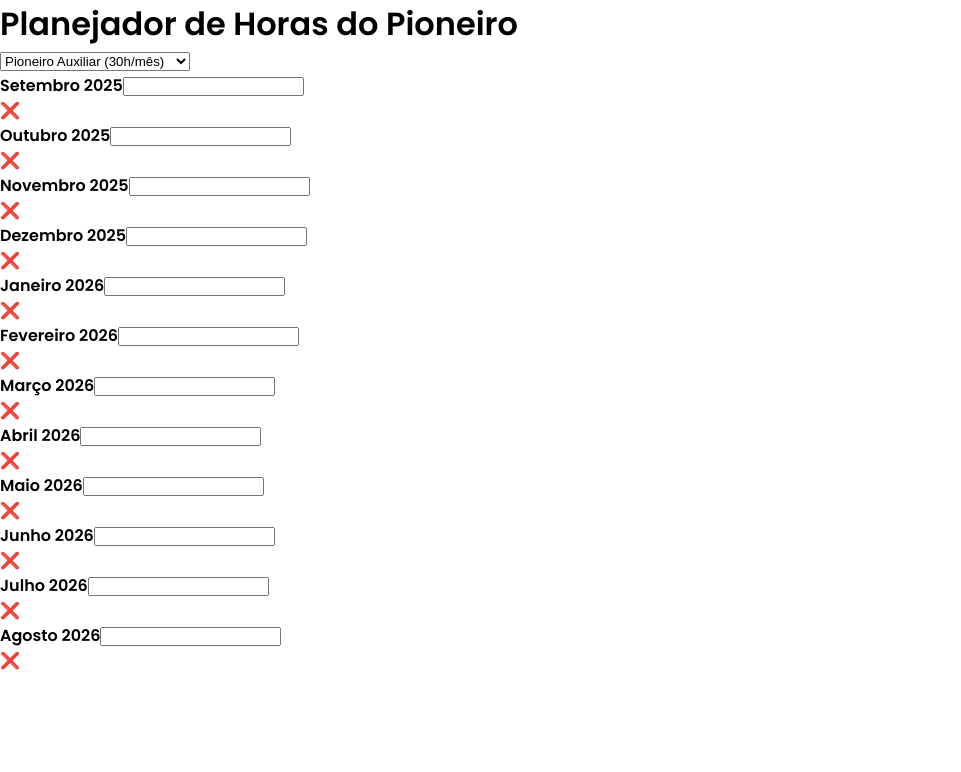
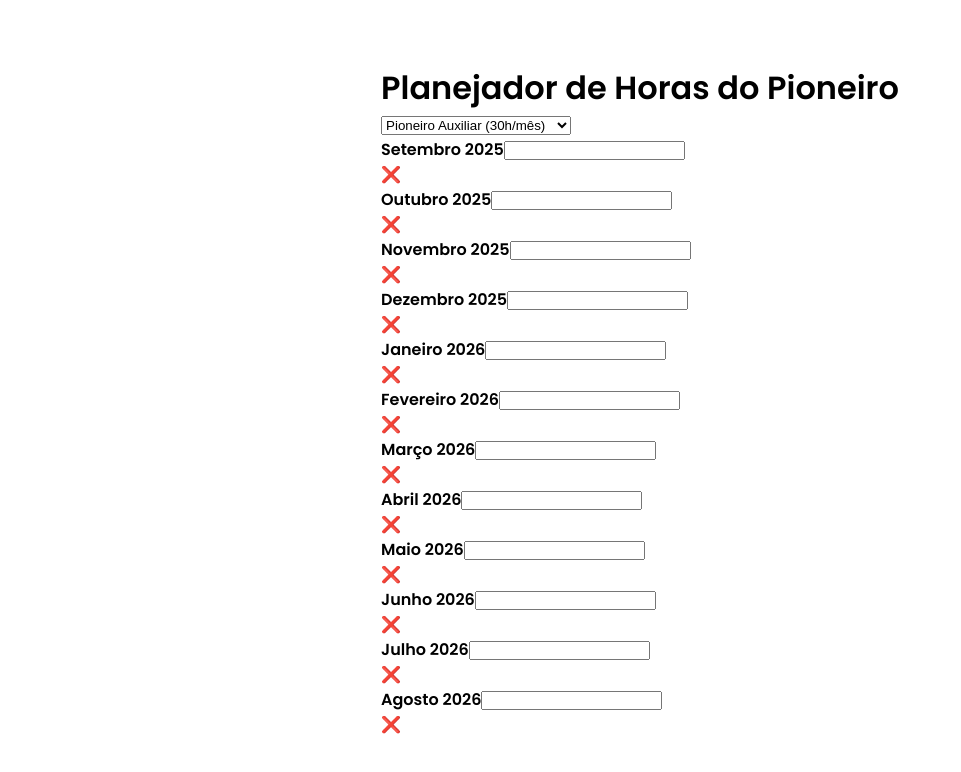
Before and after one commit to alansilvastos/planejador-horas-js, a Next.js app: page / in a window 1280 px wide. Shown: the top 772 px of the page, without its empty margins (0-961 px from the left). Built offline with nearby package versions, Linux system fonts and the light colour scheme.

Commit message:
Update layout.jsx

```diff
--- a/app/layout.jsx
+++ b/app/layout.jsx
@@ -1,17 +1,18 @@
-import './globals.css';
-import { Poppins } from 'next/font/google';
-
-const poppins = Poppins({ subsets: ['latin'], weight: ['400', '600'] });
-
-export const metadata = {
-  title: 'Planejador de Horas do Pioneiro',
-  description: 'Calcule e planeje suas horas de serviço no período de setembro a agosto.',
-};
-
 export default function RootLayout({ children }) {
   return (
     <html lang="pt-BR">
-      <body className={poppins.className}>{children}</body>
+      <body>
+        <div style={{
+          display: 'flex',
+          flexDirection: 'column',
+          minHeight: '100vh',
+          justifyContent: 'center',
+          alignItems: 'center',
+          padding: '1rem'
+        }}>
+          {children}
+        </div>
+      </body>
     </html>
   );
 }
```
